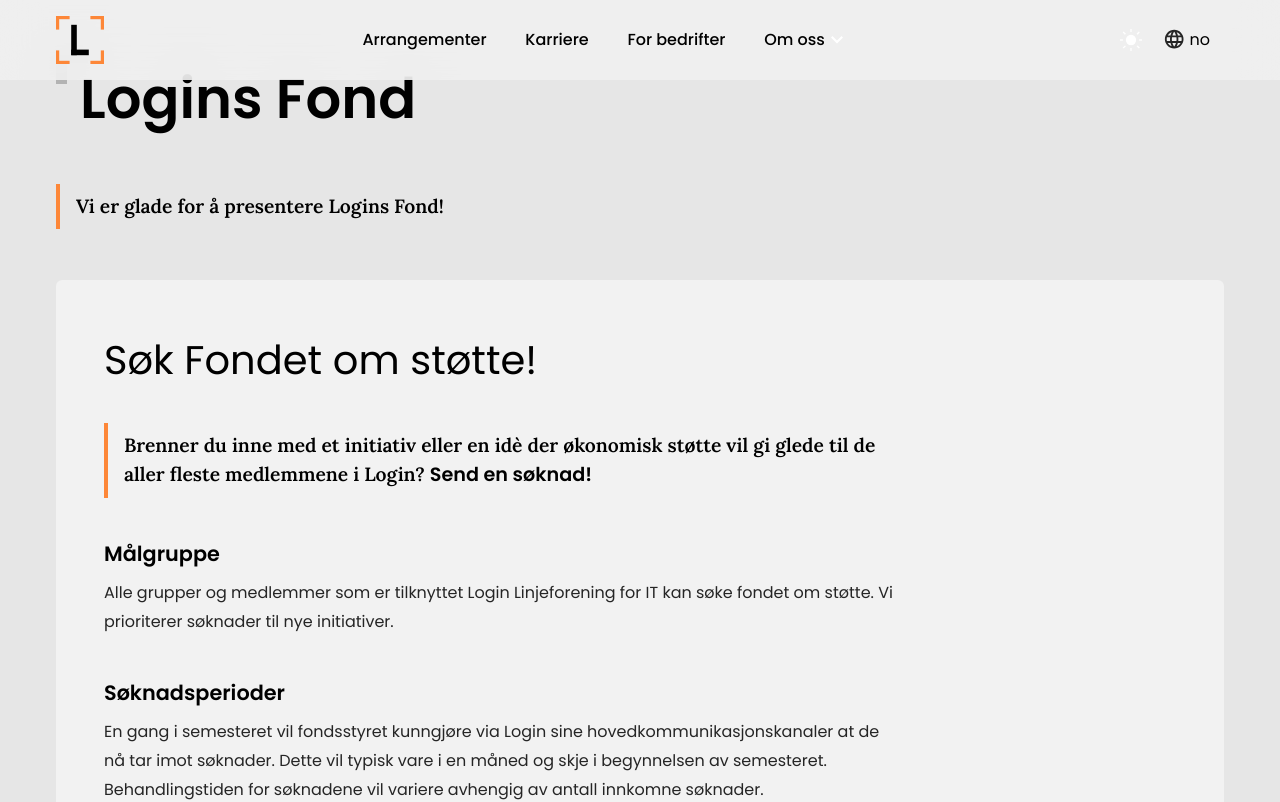
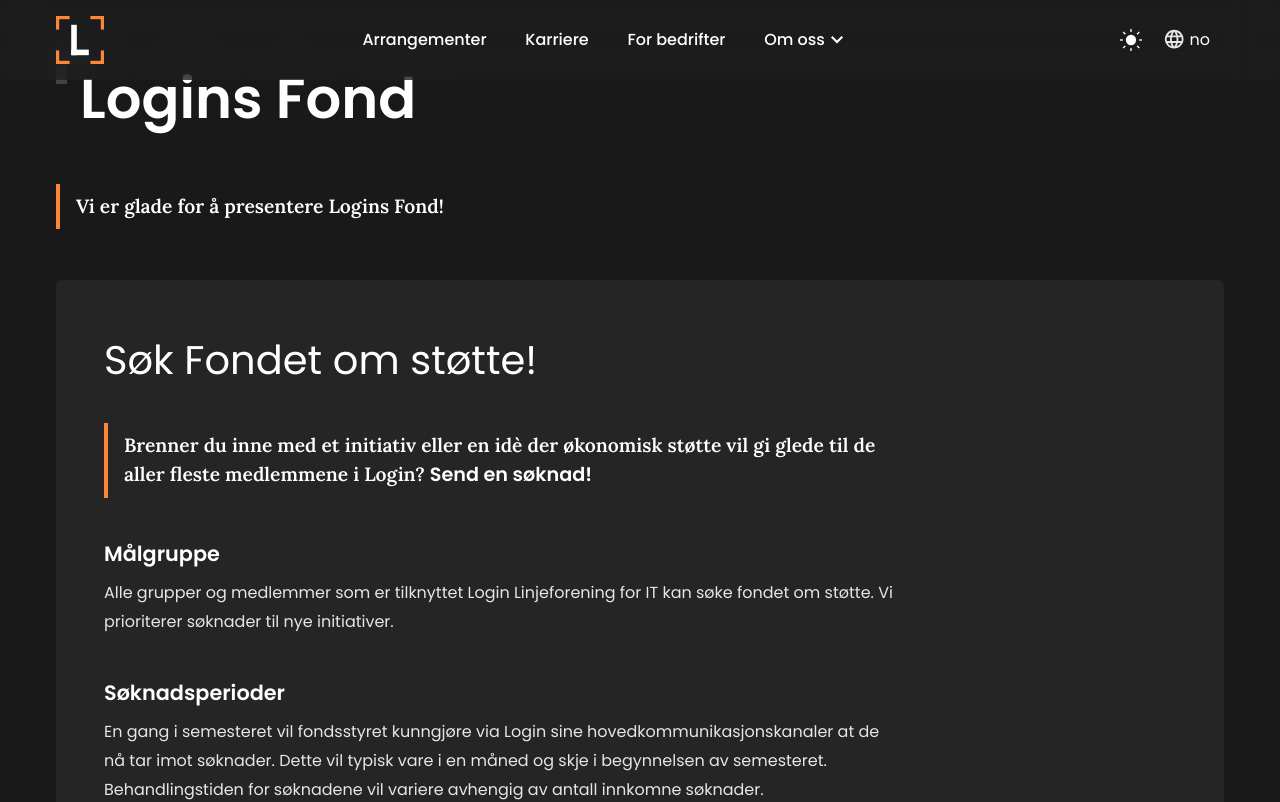
Before and after one commit to Login-Linjeforening-for-IT/beehive, a Next.js app: page /fund in a window 1280 px wide. Shown: the top 802 px of the page. Built offline with nearby package versions, Linux system fonts and the light colour scheme; no server answers.

Commit message:
fix theme

```diff
--- a/src/app/globals.css
+++ b/src/app/globals.css
@@ -92,7 +92,7 @@
     --color-sun: white;
 }
 
-@media (prefers-color-scheme: dark) {
+
 :root {
 	color-scheme: dark;
 
@@ -122,7 +122,6 @@
 	--color-text-footer: var(--color-grey-200);
 	--color-text-footer-discret: var(--color-grey-600);
 
-
 	/* Text Colors */
 	--color-text-main: var(--color-white);
 	--color-text-regular: var(--color-grey-300);
@@ -131,12 +130,10 @@
 	--color-text-primary: var(--color-primary-500);
 	--color-text-on-primary: var(--color-white);
 
-
 	/* Border Colors */
 	--color-border-default: var(--color-grey-800);
 	--color-border-light: var(--color-grey-700);
 	--color-border-strong: var(--color-grey-900);
-
 
 	/* Buttons */
 	--color-btn-primary-bg: var(--color-primary-600);
@@ -146,30 +143,24 @@
 	--color-btn-secondary-bg: var(--color-grey-800);
 	--color-btn-secondary-bg-active: var(--color-grey-850);
 	--color-btn-secondary-text: var(--color-white);
-
 	--color-btn-primary-outlined: var(--color-primary-500);
 	--color-btn-secondary-outlined: var(--color-grey-800);
 
 	--color-btn-danger-bg: var(--color-red-500);
 	--color-btn-danger-bg-active: var(--color-red-700);
 	--color-btn-danger-text: var(--color-white);
-
 	--color-btn-disabled-bg: var(--color-grey-400);
 	--color-btn-disabled-text: var(--color-grey-600);
-
 
 	/* Form Element Colors */
 	--color-checkbox-outline: var(--color-grey-600);
 	--color-checkbox-bg-hover: var(--color-grey-800);
-
 	--color-checktag-bg: var(--color-grey-800);
 	--color-checktag-text: var(--color-white);
-
 
 	/* Links */
 	--color-link-primary: var(--color-primary-500);
 	--color-link-secondary: var(--color-secondary-500);
-
 
 	/* Alert Colors */
 	--color-alert-info-bg: var(--color-blue-900);
@@ -188,24 +179,19 @@
 	--color-alert-danger-text: var(--color-red-100);
 	--color-alert-danger-icon: var(--color-red-200);
 
-
 	/* Tag Colors */
 	--color-tag-info-text: var(--color-blue-300);
 	--color-tag-info-bg: none;
 	--color-tag-info-border: var(--color-blue-300);
-
 	--color-tag-highlight-text: linear-gradient(to right, #FF512F 0%, #F09819 51%, #FF512F 100%);
 	--color-tag-highlight-bg: linear-gradient(to right, #FF512F 0%, #F09819 51%, #FF512F 100%);
 	--color-tag-highlight-boder: linear-gradient(to right, #FF512F 0%, #F09819 51%, #FF512F 100%);
-
 	--color-tag-danger-text: var(--color-red-500);
 	--color-tag-danger-border: var(--color-red-500);
 	--color-tag-danger-bg: color-mix(in srgb, var(--color-red-700) 15%, transparent);
-
 	--color-tag-success-text: var(--color-green-400);
 	--color-tag-success-border: var(--color-green-400);
 	--color-tag-success-bg: color-mix(in srgb, var(--color-green-700) 15%, transparent);
-
 
 	/* Gradients */
 	--gradient-highlight: linear-gradient(to right, #FF512F 0%, #F09819 51%, #FF512F 100%);
@@ -215,15 +201,12 @@
 	--gradient-hero-section-bg: linear-gradient(160deg, #202020 30%, #0c0c0c);
 	--gradient-hero-section-text: linear-gradient(135deg, #fd8738 50%, #ff6a85);
 
-
 	/* Shadow */
 	--container-shadow: none;
 	--topbar-dropdown-shadow: 0 0.1rem 0.5rem rgba(3,3,3,0.5);
 }
-}
 
-@media (prefers-color-scheme: light) {
-	:root {
+.light {
 	color-scheme: light;
 
 	/* Semantic Colors */
@@ -234,7 +217,6 @@
 	--color-secondary: var(--color-secondary-500);
 	--color-secondary-light: var(--color-secondary-300);
 	--color-secondary-dark: var(--color-secondary-700);
-
 
 	/* Background Colors */
 	--color-bg-body: var(--color-grey-300);
@@ -248,12 +230,10 @@
 	--color-bg-topbar-fallback: rgba(253, 251, 250, 0.99); /* fallback if blur is not supported */
 	--color-bg-topbar-open: rgba(0, 0, 0, .9);
 
-
 	/* Footer */
 	--color-bg-footer: var(--color-grey-850);
 	--color-text-footer: var(--color-grey-200);
 	--color-text-footer-discret: var(--color-grey-500);
-
 
 	/* Text Colors */
 	--color-text-main: var(--color-black);
@@ -263,12 +243,10 @@
 	--color-text-primary: var(--color-primary-700);
 	--color-text-on-primary: var(--color-white);
 
-
 	/* Border Colors */
 	--color-border-default: var(--color-grey-500);
 	--color-border-light: var(--color-grey-300);
 	--color-border-strong: var(--color-grey-600);
-
 
 	/* Button Colors */
 	--color-btn-primary-bg: var(--color-primary-600);
@@ -278,30 +256,24 @@
 	--color-btn-secondary-bg: var(--color-grey-400);
 	--color-btn-secondary-bg-active: var(--color-grey-300);
 	--color-btn-secondary-text: var(--color-black);
-
 	--color-btn-primary-outlined: var(--color-primary-700);
 	--color-btn-secondary-outlined: var(--color-grey-400);
 
 	--color-btn-danger-bg: var(--color-red-500);
 	--color-btn-danger-bg-active: var(--color-red-700);
 	--color-btn-danger-text: var(--color-white);
-
 	--color-btn-disabled-bg: var(--color-grey-400);
 	--color-btn-disabled-text: var(--color-grey-600);
-
 
 	/* Form Element Colors */
 	--color-checkbox-outline: var(--color-grey-600);
 	--color-checkbox-bg-hover: var(--color-grey-300);
-
 	--color-checktag-bg: var(--color-grey-400);
 	--color-checktag-text: var(--color-black);
-
 
 	/* Links */
 	--color-link-primary: var(--color-primary-700);
 	--color-link-secondary: var(--color-secondary-500);
-
 
 	/* Alert Colors */
 	--color-alert-info-bg: var(--color-blue-100);
@@ -320,24 +292,19 @@
 	--color-alert-danger-text: var(--color-red-900);
 	--color-alert-danger-icon: var(--color-red-800);
 
-
 	/* Tag Colors */
 	--color-tag-info-text: var(--color-white);
 	--color-tag-info-bg: var(--color-blue-600);
 	--color-tag-info-border: var(--color-blue-600);
-
 	--color-tag-highlight-text: var(--color-white);
 	--color-tag-highlight-bg: var(--color-primary-600);
 	--color-tag-highlight-boder: var(--color-primary-600);
-
 	--color-tag-danger-text: var(--color-red-900);
 	--color-tag-danger-border: var(--color-red-900);
 	--color-tag-danger-bg: var(--color-red-200);
-
 	--color-tag-success-text: var(--color-green-900);
 	--color-tag-success-border: var(--color-green-100);
 	--color-tag-success-bg: var(--color-green-100);
-
 
 	/* Gradients */
 	--gradient-highlight: linear-gradient(to right, #FF512F 0%, #F09819 51%, #FF512F 100%);
@@ -347,9 +314,7 @@
 	--gradient-hero-section-bg: linear-gradient(150deg, #ffffff 5%, #d1d1d1);
 	--gradient-hero-section-text: linear-gradient(135deg, #fd8738 50%, #ff6a85);
 
-
 	/* Shadow */
 	--container-shadow: 0 .1rem .5rem .1rem rgba(200,200,200, 0.3);
 	--topbar-dropdown-shadow: 0 0.1rem 0.5rem rgba(0,0,0,0.1);
 }
-}
```
Lines whose indentation alone changed are shown as unchanged.
